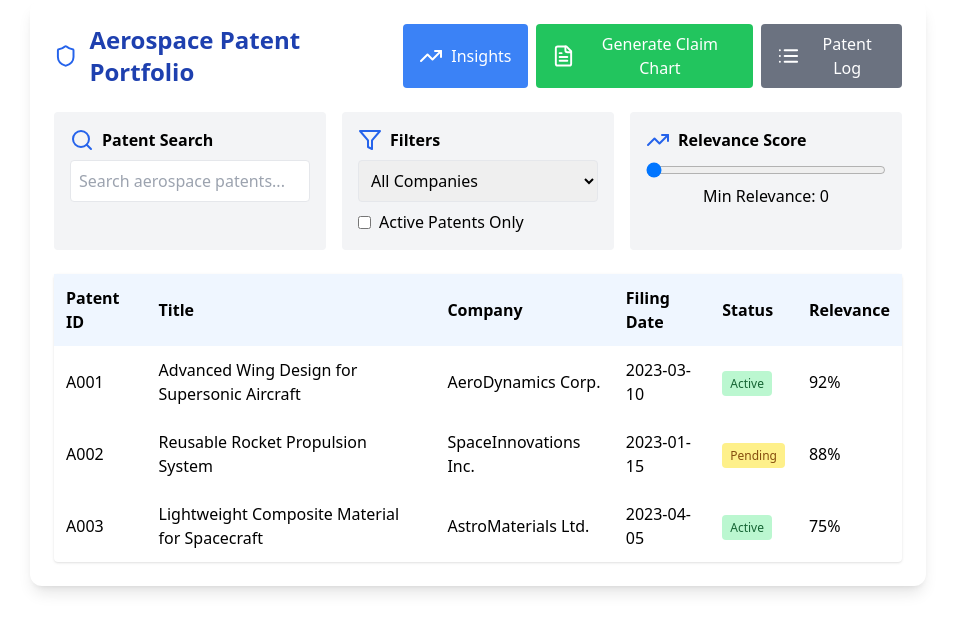
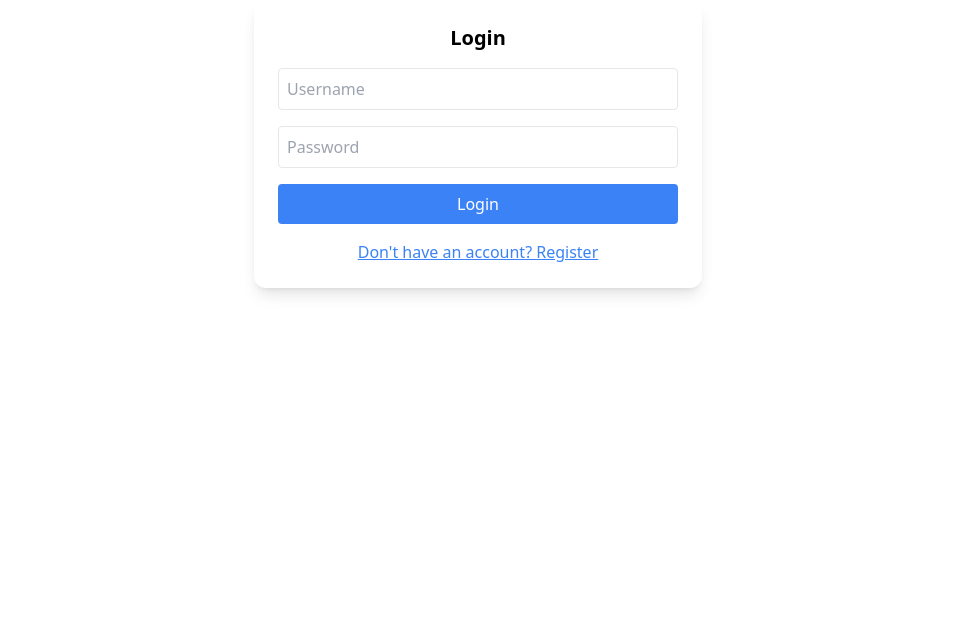
Before and after one commit to hridayunadkat/patent-portfolio-ai, a React (Create React App) app: page / in a window 1280 px wide. Shown: the top 632 px of the page, without its empty margins (162-1117 px from the left). Built offline with nearby package versions, Linux system fonts and the light colour scheme.

Commit message:
Add a patent as desired.

```diff
--- a/src/PatentPortfolioTool.js
+++ b/src/PatentPortfolioTool.js
@@ -1,5 +1,5 @@
 import React, { useState } from 'react';
-import { Search, Filter, FileText, TrendingUp, Shield, List } from 'lucide-react';
+import { Search, Filter, FileText, TrendingUp, Shield, List, User } from 'lucide-react';
 
 // Mock data for aerospace patent search
 const mockPatents = [
@@ -30,15 +30,97 @@ const mockPatents = [
 ];
 
 const PatentPortfolioTool = () => {
+  const [users, setUsers] = useState([]); // Store user data
+  const [currentUser, setCurrentUser] = useState(null); // Track logged-in user
+  const [authForm, setAuthForm] = useState({ username: '', password: '' }); // Form inputs
+  const [isLoginMode, setIsLoginMode] = useState(true); // Switch between login/register modes
+  const [error, setError] = useState(''); // Display authentication errors
+
   const [searchTerm, setSearchTerm] = useState('');
   const [filters, setFilters] = useState({
     activeOnly: false,
     companyFilter: '',
     minRelevance: 0,
   });
-  const [selectedPatent, setSelectedPatent] = useState(null);
-  const [uploadedPatents, setUploadedPatents] = useState([]); // Store uploaded patents
-  const [showPatentLog, setShowPatentLog] = useState(false); // Control visibility of the Patent Log
+  const [uploadedPatents, setUploadedPatents] = useState([]); // Store uploaded patents in Patent Log
+  const [showPatentLog, setShowPatentLog] = useState(false);
+
+  const handleAuth = () => {
+    const { username, password } = authForm;
+
+    if (isLoginMode) {
+      // Login logic
+      const user = users.find((u) => u.username === username && u.password === password);
+      if (user) {
+        setCurrentUser(user);
+        setError('');
+      } else {
+        setError('Invalid username or password.');
+      }
+    } else {
+      // Register logic
+      if (users.find((u) => u.username === username)) {
+        setError('Username already exists.');
+      } else {
+        setUsers([...users, { username, password }]);
+        setError('');
+        setIsLoginMode(true); // Switch to login mode after registration
+      }
+    }
+  };
+
+  // Modified handleGeneratePatent to only add the patent to the Patent Log
+  const handleGeneratePatent = () => {
+    const newPatent = {
+      id: `U${uploadedPatents.length + 1}`,
+      title: `User Generated Patent ${uploadedPatents.length + 1}`,
+      company: currentUser.username,
+      filingDate: new Date().toISOString().split('T')[0],
+      status: 'Pending',
+      relevanceScore: Math.floor(Math.random() * 100),
+    };
+    setUploadedPatents([...uploadedPatents, newPatent]); // Add to Patent Log only
+  };
+
+  if (!currentUser) {
+    return (
+      <div className="max-w-md mx-auto p-6 bg-white shadow-lg rounded-xl">
+        <h2 className="text-xl font-bold text-center mb-4">{isLoginMode ? 'Login' : 'Register'}</h2>
+        <div className="space-y-4">
+          <input
+            type="text"
+            placeholder="Username"
+            className="w-full p-2 border rounded"
+            value={authForm.username}
+            onChange={(e) => setAuthForm({ ...authForm, username: e.target.value })}
+          />
+          <input
+            type="password"
+            placeholder="Password"
+            className="w-full p-2 border rounded"
+            value={authForm.password}
+            onChange={(e) => setAuthForm({ ...authForm, password: e.target.value })}
+          />
+          {error && <div className="text-red-500 text-sm">{error}</div>}
+          <button
+            className="w-full bg-blue-500 text-white px-4 py-2 rounded hover:bg-blue-600"
+            onClick={handleAuth}
+          >
+            {isLoginMode ? 'Login' : 'Register'}
+          </button>
+          <button
+            className="w-full text-blue-500 underline"
+            onClick={() => {
+              setIsLoginMode(!isLoginMode);
+              setError('');
+            }}
+          >
+            {isLoginMode ? "Don't have an account? Register" : 'Already have an account? Login'}
+          </button>
+        </div>
+      </div>
+    );
+  }
 
   const filteredPatents = mockPatents.filter(
     (patent) =>
@@ -54,23 +136,49 @@ const PatentPortfolioTool = () => {
         <h1 className="text-2xl font-bold text-blue-800 flex items-center">
           <Shield className="mr-3 text-blue-600" /> Aerospace Patent Portfolio
         </h1>
-        <div className="flex space-x-2">
-          <button className="bg-blue-500 text-white px-4 py-2 rounded hover:bg-blue-600 flex items-center">
-            <TrendingUp className="mr-2" /> Insights
-          </button>
-          <button className="bg-green-500 text-white px-4 py-2 rounded hover:bg-green-600 flex items-center">
-            <FileText className="mr-2" /> Generate Claim Chart
-          </button>
+        <div className="flex space-x-2 items-center">
+          <span>Welcome, {currentUser.username}!</span>
           <button
-            className="bg-gray-500 text-white px-4 py-2 rounded hover:bg-gray-600 flex items-center"
-            onClick={() => setShowPatentLog(true)}
+            className="bg-red-500 text-white px-4 py-2 rounded hover:bg-red-600"
+            onClick={() => setCurrentUser(null)}
           >
-            <List className="mr-2" /> Patent Log
+            Logout
           </button>
         </div>
       </header>
 
-      {/* Search and Filters */}
+      <div className="flex justify-between mb-4">
+        <button
+          className="bg-transparent text-gray-500 px-4 py-2 rounded hover:bg-gray-100 flex items-center"
+          onClick={handleGeneratePatent} // Calls handleGeneratePatent to generate a patent
+        >
+          <FileText className="mr-2" /> Generate Patent
+        </button>
+        <button
+          className="bg-blue-500 text-white px-4 py-2 rounded hover:bg-blue-600 flex items-center"
+          onClick={() => setShowPatentLog(!showPatentLog)}
+        >
+          <List className="mr-2" /> Patent Log
+        </button>
+      </div>
+
+      {showPatentLog && (
+        <div className="bg-gray-100 p-4 rounded mb-4">
+          <h3 className="font-bold mb-2">Uploaded Patents:</h3>
+          {uploadedPatents.length > 0 ? (
+            <ul className="list-disc list-inside">
+              {uploadedPatents.map((patent) => (
+                <li key={patent.id}>
+                  {patent.title} - {patent.filingDate}
+                </li>
+              ))}
+            </ul>
+          ) : (
+            <p>No patents uploaded yet.</p>
+          )}
+        </div>
+      )}
+
       <div className="grid grid-cols-3 gap-4 mb-6">
         <div className="bg-gray-100 p-4 rounded">
           <h3 className="font-semibold mb-2 flex items-center">
@@ -118,122 +226,47 @@ const PatentPortfolioTool = () => {
 
         <div className="bg-gray-100 p-4 rounded">
           <h3 className="font-semibold mb-2 flex items-center">
-            <TrendingUp className="mr-2 text-blue-600" /> Relevance Score
+            <TrendingUp className="mr-2 text-blue-600" /> Relevance Filter
           </h3>
           <input
-            type="range"
-            min="0"
-            max="100"
-            className="w-full"
+            type="number"
+            placeholder="Min Relevance"
+            className="w-full p-2 border rounded"
             value={filters.minRelevance}
             onChange={(e) =>
-              setFilters({ ...filters, minRelevance: Number(e.target.value) })
+              setFilters({ ...filters, minRelevance: e.target.value })
             }
           />
-          <div className="text-center">Min Relevance: {filters.minRelevance}</div>
         </div>
       </div>
 
-      {/* Patent List */}
-      <div className="bg-white shadow rounded">
-        <table className="w-full">
-          <thead className="bg-blue-50">
+      <div>
+        <h3 className="font-semibold text-xl mb-4">Patent List</h3>
+        <table className="min-w-full border-collapse table-auto">
+          <thead>
             <tr>
-              <th className="p-3 text-left">Patent ID</th>
-              <th className="p-3 text-left">Title</th>
-              <th className="p-3 text-left">Company</th>
-              <th className="p-3 text-left">Filing Date</th>
-              <th className="p-3 text-left">Status</th>
-              <th className="p-3 text-left">Relevance</th>
+              <th className="border px-4 py-2">Patent ID</th>
+              <th className="border px-4 py-2">Title</th>
+              <th className="border px-4 py-2">Company</th>
+              <th className="border px-4 py-2">Filing Date</th>
+              <th className="border px-4 py-2">Status</th>
+              <th className="border px-4 py-2">Relevance</th>
             </tr>
           </thead>
           <tbody>
             {filteredPatents.map((patent) => (
-              <tr
-                key={patent.id}
-                className="hover:bg-blue-100 cursor-pointer"
-                onClick={() => setSelectedPatent(patent)}
-              >
-                <td className="p-3">{patent.id}</td>
-                <td className="p-3">{patent.title}</td>
-                <td className="p-3">{patent.company}</td>
-                <td className="p-3">{patent.filingDate}</td>
-                <td className="p-3">
-                  <span
-                    className={`px-2 py-1 rounded text-xs ${
-                      patent.status === 'Active'
-                        ? 'bg-green-200 text-green-800'
-                        : 'bg-yellow-200 text-yellow-800'
-                    }`}
-                  >
-                    {patent.status}
-                  </span>
-                </td>
-                <td className="p-3">{patent.relevanceScore}%</td>
+              <tr key={patent.id}>
+                <td className="border px-4 py-2">{patent.id}</td>
+                <td className="border px-4 py-2">{patent.title}</td>
+                <td className="border px-4 py-2">{patent.company}</td>
+                <td className="border px-4 py-2">{patent.filingDate}</td>
+                <td className="border px-4 py-2">{patent.status}</td>
+                <td className="border px-4 py-2">{patent.relevanceScore}</td>
               </tr>
             ))}
           </tbody>
         </table>
       </div>
-
-      {/* Patent Details Modal */}
-      {selectedPatent && (
-        <div className="fixed inset-0 bg-black bg-opacity-50 flex items-center justify-center">
-          <div className="bg-white p-6 rounded-lg max-w-md w-full">
-            <h2 className="text-xl font-bold mb-4">Patent Details</h2>
-            <p>
-              <strong>ID:</strong> {selectedPatent.id}
-            </p>
-            <p>
-              <strong>Title:</strong> {selectedPatent.title}
-            </p>
-            <p>
-              <strong>Company:</strong> {selectedPatent.company}
-            </p>
-            <p>
-              <strong>Filing Date:</strong> {selectedPatent.filingDate}
-            </p>
-            <p>
-              <strong>Status:</strong> {selectedPatent.status}
-            </p>
-            <p>
-              <strong>Relevance Score:</strong> {selectedPatent.relevanceScore}%
-            </p>
-            <button
-              className="mt-4 bg-blue-500 text-white px-4 py-2 rounded hover:bg-blue-600"
-              onClick={() => setSelectedPatent(null)}
-            >
-              Close
-            </button>
-          </div>
-        </div>
-      )}
-
-      {/* Patent Log Modal */}
-      {showPatentLog && (
-        <div className="fixed inset-0 bg-black bg-opacity-50 flex items-center justify-center">
-          <div className="bg-white p-6 rounded-lg max-w-md w-full">
-            <h2 className="text-xl font-bold mb-4">Uploaded Patents</h2>
-            {uploadedPatents.length > 0 ? (
-              <ul className="space-y-2">
-                {uploadedPatents.map((patent, index) => (
-                  <li key={index} className="p-2 border rounded">
-                    {patent}
-                  </li>
-                ))}
-              </ul>
-            ) : (
-              <p>No patents uploaded yet.</p>
-            )}
-            <button
-              className="mt-4 bg-blue-500 text-white px-4 py-2 rounded hover:bg-blue-600"
-              onClick={() => setShowPatentLog(false)}
-            >
-              Close
-            </button>
-          </div>
-        </div>
-      )}
     </div>
   );
 };
```
